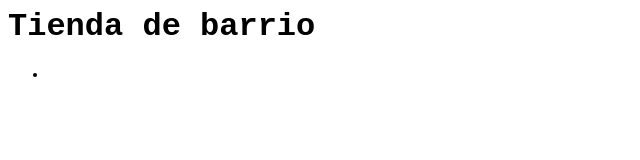
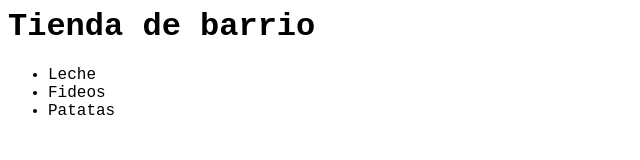
Before and after one commit to Ditmar/github, a website with bundled scripts: page index.html in a window 1280 px wide. Shown: the whole page, without its empty margins (0-640 px from the left). Built offline with nearby package versions, Linux system fonts and the light colour scheme.

Commit message:
fix projects

```diff
--- a/index.html
+++ b/index.html
@@ -11,8 +11,8 @@
     <h1>
         Tienda de barrio
     </h1>
-    <ul>
-        <li></li>
+    <ul id="list">
+
     </ul>
     <script type="module" src="./scripts/main.js">
 
--- a/scripts/MagementProducts.js
+++ b/scripts/MagementProducts.js
@@ -15,6 +15,9 @@ const ManagementProducts = () => {
       return item;
     });
   };
-  return [addProducts, removeProducts, updateProducts];
+  const getProducts = () => {
+    return productos;
+  };
+  return [addProducts, removeProducts, updateProducts, getProducts];
 };
 export default ManagementProducts;
--- a/scripts/main.js
+++ b/scripts/main.js
@@ -1,6 +1,15 @@
 import ManagementProducts from "./MagementProducts.js";
 const main = () => {
-  let managementProducts = ManagementProducts();
-  console.log(managementProducts);
+  let [addProducts, removeProducts, updateProducts, getProducts] =
+    ManagementProducts();
+  const products = getProducts();
+  console.log(getProducts());
+  let tagList = document.getElementById("list");
+  let result = products.reduce((html, items) => {
+    html = html + `<li>${items}</li>`;
+    return html;
+  }, "");
+  console.log(result);
+  tagList.innerHTML = result;
 };
 main();
```
